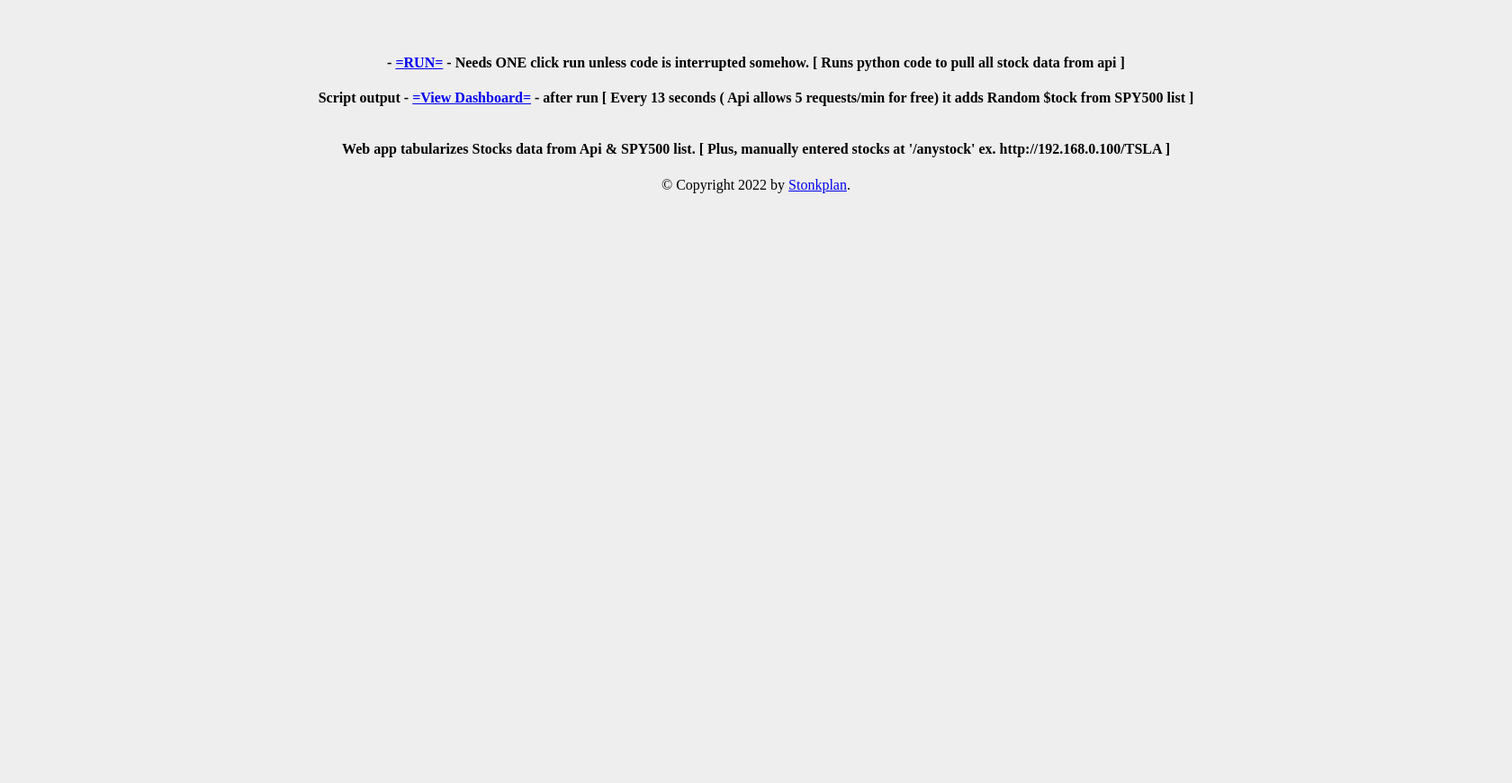
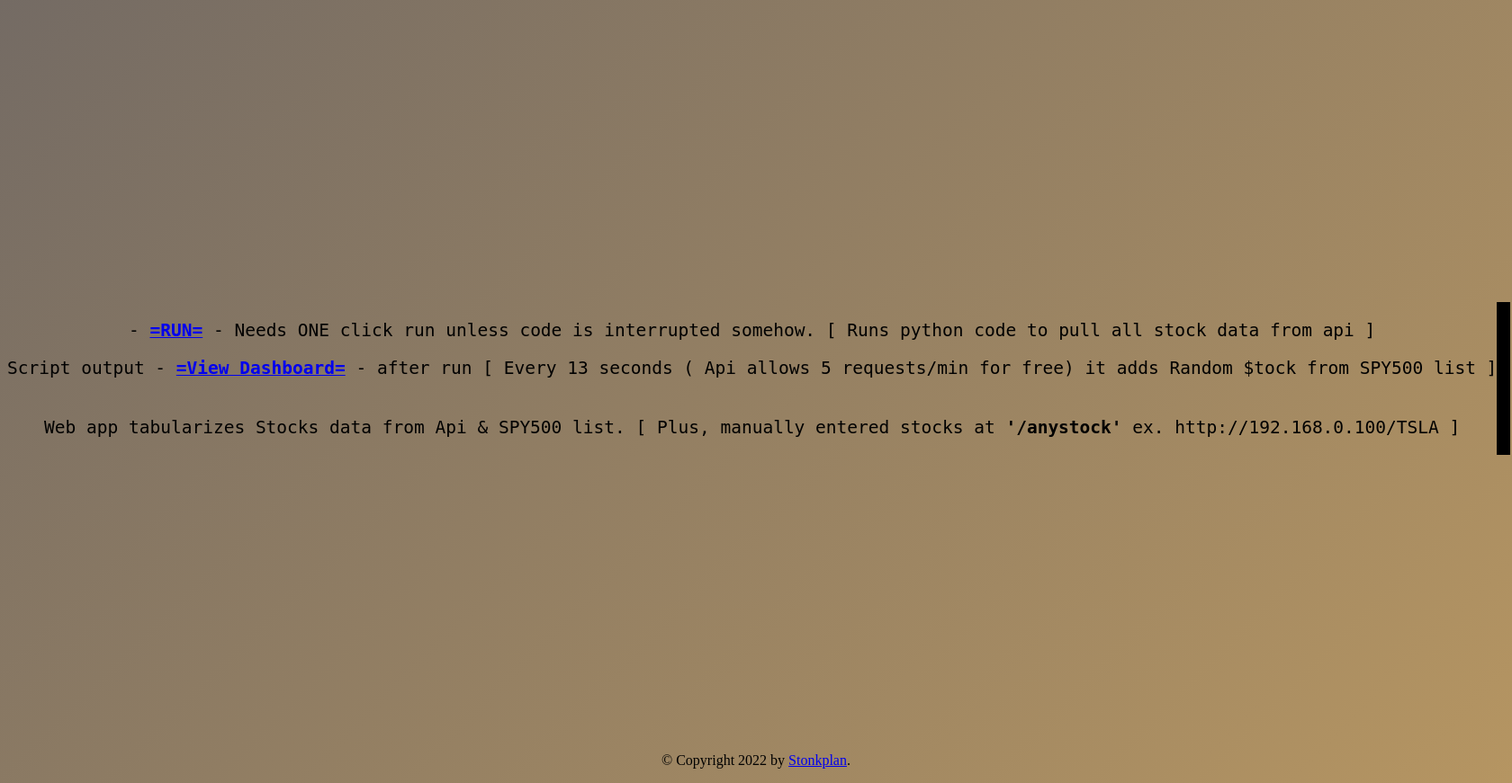
Before and after one commit to Imsach/flaskstockly, a Flask app: page / in a window 1680 px wide. Shown: the whole page at 90% size. Before the commit the page ends 215 px from the top, so only its background shows below. Run offline with Flask 2, Linux system fonts and the light colour scheme.

Commit message:
added animation/background to main index and css

```diff
--- a/static/main.css
+++ b/static/main.css
@@ -36,10 +36,42 @@ footer {
    width:100%;
    background: aliceblue;
 }
+/*
+body {background-color: #EEEEEE;}
+*/
 
-body {background-color: #EEEEEE;}
+body {
+	background: linear-gradient(-45deg, #d8a1a1, #d5ce47, #cba361, #746b64);
+	background-size: 400% 400%;
+	animation: gradient 15s ease infinite;
+}
 
+.wrapper {
+    height: 100vh;
 
-/* div.container {
-        page-break-inside:avoid; page-break-after:always;
-    } */
+    display: grid;
+    place-items: center;
+  }
+
+  .typing {
+    width: 141ch;
+    animation: typing 3s steps(30, end), blink .5s step-end infinite alternate;
+    white-space: nowrap;
+    overflow: hidden;
+    border-right: 15px solid;
+    font-family: monospace;
+    font-size: 1.5em;
+  }
+
+  @keyframes typing {
+    from {
+      width: 0
+    }
+  }
+
+  @keyframes blink {
+    100% {
+      /* border-color: rgb(38, 65, 25) */
+
+    }
+  }
--- a/templates/index.html
+++ b/templates/index.html
@@ -3,9 +3,12 @@
 {% block head %}
 {% endblock %}
 {% block content %}
-<br>
-<h4><p style="text-align:center"> - <a href="/run" target="_blank"><b>=RUN=</b></a> - Needs ONE click run unless code is interrupted somehow. [ Runs python code to pull all stock data from api ] </p></h4>
-<h4><p style="text-align:center">Script output - <a href="/view"><b>=View Dashboard=</b></a> - after run [ Every 13 seconds ( Api allows 5 requests/min for free) it adds Random $tock from SPY500 list ]</p></h4>
-<h4><p style="text-align:center"><br>Web app tabularizes Stocks data from Api & SPY500 list. [ Plus, manually entered stocks at <b>'/anystock'</b> ex. http://192.168.0.100/TSLA ]</p></h4>
 
+<div class="wrapper">
+    <div class="typing">
+<p style="text-align:center"> - <a href="/run" target="_blank"><b>=RUN=</b></a> - Needs ONE click run unless code is interrupted somehow. [ Runs python code to pull all stock data from api ] </p>
+<p style="text-align:center">Script output - <a href="/view"><b>=View Dashboard=</b></a> - after run [ Every 13 seconds ( Api allows 5 requests/min for free) it adds Random $tock from SPY500 list ]</p>
+<p style="text-align:center"><br>Web app tabularizes Stocks data from Api & SPY500 list. [ Plus, manually entered stocks at <b>'/anystock'</b> ex. http://192.168.0.100/TSLA ]</p>
+    </div>
+</div>
 {% endblock %}
```
